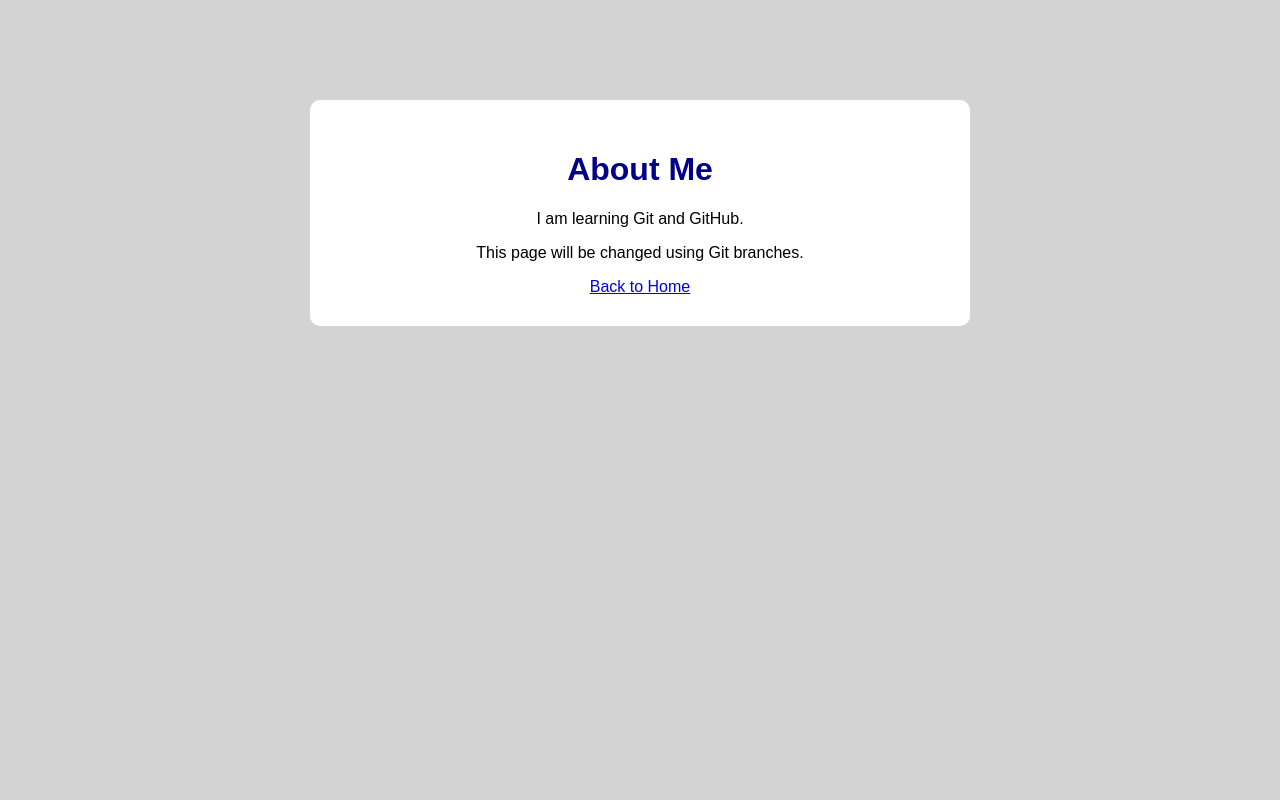
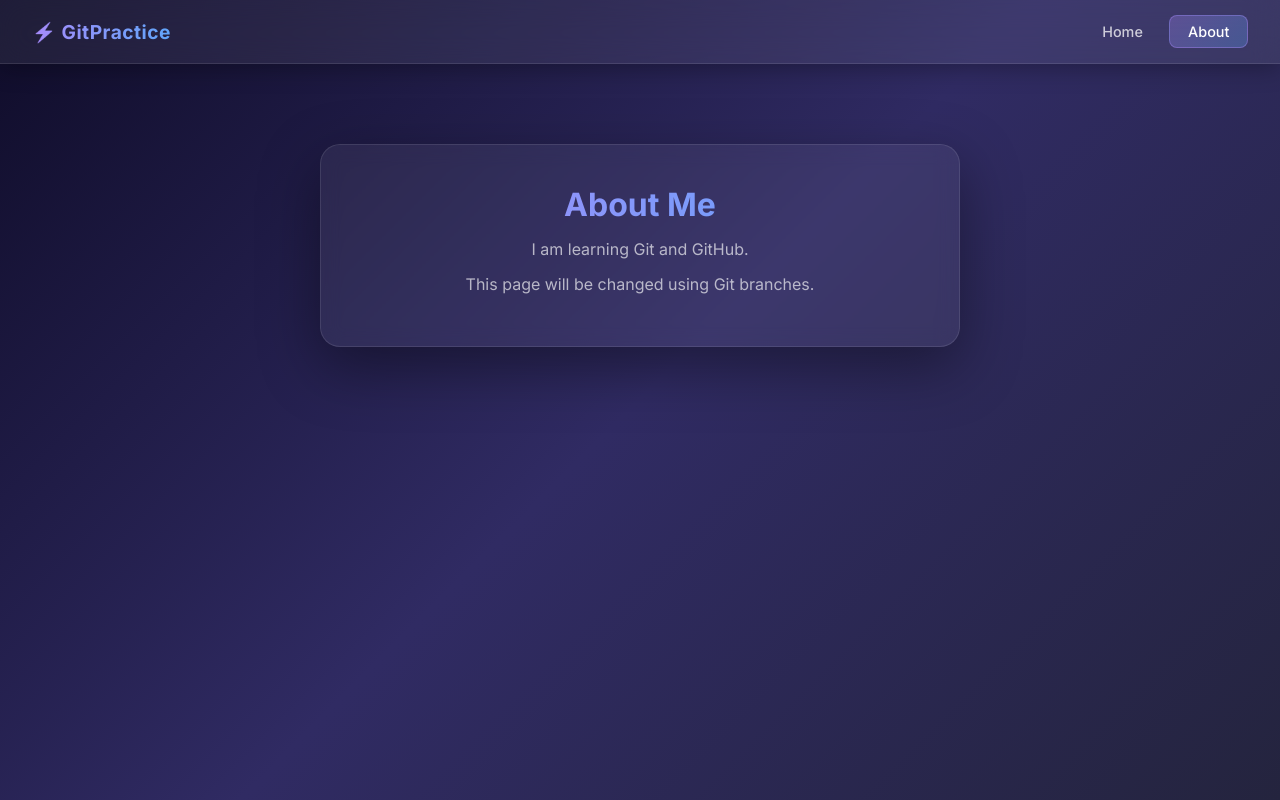
Before and after one commit to mantimbadiya04-crypto/htmlview2, a plain HTML site: page about.html in a window 1280 px wide. Drawn offline with Linux system fonts and the light colour scheme.

Commit message:
Add navigation bar and premium CSS redesign

```diff
--- a/about.html
+++ b/about.html
@@ -2,18 +2,26 @@
 <html lang="en">
 <head>
     <meta charset="UTF-8">
-    <title>About</title>
+    <meta name="viewport" content="width=device-width, initial-scale=1.0">
+    <meta name="description" content="About – Learning Git and GitHub through hands-on practice.">
+    <title>Git Practice – About</title>
     <link rel="stylesheet" href="style.css">
 </head>
 <body>
+
+<nav>
+    <a href="index.html" class="nav-brand">⚡ GitPractice</a>
+    <ul class="nav-links">
+        <li><a href="index.html">Home</a></li>
+        <li><a href="about.html" class="active">About</a></li>
+    </ul>
+</nav>
 
 <div class="container">
     <h1>About Me</h1>
 
     <p>I am learning Git and GitHub.</p>
     <p>This page will be changed using Git branches.</p>
-
-    <a href="index.html">Back to Home</a>
 </div>
 
 </body>
--- a/style.css
+++ b/style.css
@@ -1,22 +1,157 @@
-body {
-    font-family: Arial, sans-serif;
-    background-color: lightgray;
+@import url('https://fonts.googleapis.com/css2?family=Inter:wght@400;500;600;700&display=swap');
+
+* {
+    margin: 0;
+    padding: 0;
+    box-sizing: border-box;
 }
 
+body {
+    font-family: 'Inter', sans-serif;
+    background: linear-gradient(135deg, #0f0c29, #302b63, #24243e);
+    min-height: 100vh;
+    color: #e0e0e0;
+}
+
+/* ── Navbar ── */
+nav {
+    position: sticky;
+    top: 0;
+    z-index: 100;
+    display: flex;
+    align-items: center;
+    justify-content: space-between;
+    padding: 0 2rem;
+    height: 64px;
+    background: rgba(255, 255, 255, 0.07);
+    backdrop-filter: blur(14px);
+    -webkit-backdrop-filter: blur(14px);
+    border-bottom: 1px solid rgba(255, 255, 255, 0.1);
+    box-shadow: 0 4px 24px rgba(0, 0, 0, 0.3);
+}
+
+.nav-brand {
+    font-size: 1.2rem;
+    font-weight: 700;
+    color: #fff;
+    text-decoration: none;
+    letter-spacing: 0.5px;
+    background: linear-gradient(90deg, #a78bfa, #60a5fa);
+    -webkit-background-clip: text;
+    -webkit-text-fill-color: transparent;
+    background-clip: text;
+}
+
+.nav-links {
+    display: flex;
+    gap: 0.5rem;
+    list-style: none;
+}
+
+.nav-links a {
+    display: inline-block;
+    padding: 0.45rem 1.1rem;
+    color: rgba(255, 255, 255, 0.75);
+    text-decoration: none;
+    font-size: 0.9rem;
+    font-weight: 500;
+    border-radius: 8px;
+    transition: all 0.25s ease;
+    border: 1px solid transparent;
+}
+
+.nav-links a:hover {
+    color: #fff;
+    background: rgba(255, 255, 255, 0.12);
+    border-color: rgba(255, 255, 255, 0.15);
+    transform: translateY(-1px);
+}
+
+.nav-links a.active {
+    color: #fff;
+    background: linear-gradient(135deg, rgba(167, 139, 250, 0.3), rgba(96, 165, 250, 0.3));
+    border-color: rgba(167, 139, 250, 0.4);
+}
+
+/* ── Container ── */
 .container {
-    width: 600px;
-    margin: 100px auto;
-    padding: 30px;
+    max-width: 640px;
+    margin: 80px auto;
+    padding: 40px 36px;
     text-align: center;
-    background-color: white;
-    border-radius: 10px;
+    background: rgba(255, 255, 255, 0.06);
+    border: 1px solid rgba(255, 255, 255, 0.1);
+    border-radius: 20px;
+    backdrop-filter: blur(10px);
+    box-shadow: 0 20px 60px rgba(0, 0, 0, 0.4);
+    animation: fadeUp 0.5s ease both;
+}
+
+@keyframes fadeUp {
+    from { opacity: 0; transform: translateY(24px); }
+    to   { opacity: 1; transform: translateY(0); }
 }
 
 h1 {
-    color: darkblue;
+    font-size: 2rem;
+    font-weight: 700;
+    background: linear-gradient(90deg, #a78bfa, #60a5fa);
+    -webkit-background-clip: text;
+    -webkit-text-fill-color: transparent;
+    background-clip: text;
+    margin-bottom: 0.75rem;
 }
 
+p {
+    color: rgba(255, 255, 255, 0.65);
+    line-height: 1.7;
+    margin-bottom: 0.5rem;
+}
+
+/* ── Button ── */
 button {
-    padding: 10px 20px;
+    margin-top: 1.2rem;
+    padding: 0.65rem 1.8rem;
+    font-family: 'Inter', sans-serif;
+    font-size: 0.95rem;
+    font-weight: 600;
+    color: #fff;
+    background: linear-gradient(135deg, #a78bfa, #60a5fa);
+    border: none;
+    border-radius: 10px;
     cursor: pointer;
+    transition: transform 0.2s ease, box-shadow 0.2s ease, opacity 0.2s ease;
+    box-shadow: 0 4px 18px rgba(167, 139, 250, 0.4);
 }
+
+button:hover {
+    transform: translateY(-2px);
+    box-shadow: 0 8px 28px rgba(167, 139, 250, 0.55);
+    opacity: 0.92;
+}
+
+button:active {
+    transform: translateY(0);
+}
+
+#message {
+    margin-top: 1rem;
+    font-weight: 500;
+    color: #a78bfa;
+    min-height: 1.4em;
+}
+
+/* ── Inline link (old-style anchor fallback) ── */
+.container > a {
+    display: inline-block;
+    margin-top: 1.2rem;
+    color: #60a5fa;
+    text-decoration: none;
+    font-weight: 500;
+    transition: color 0.2s;
+}
+
+.container > a:hover {
+    color: #a78bfa;
+    text-decoration: underline;
+}
```
Also changed, not shown: index.html (+11 -3 lines), 1 other file.
